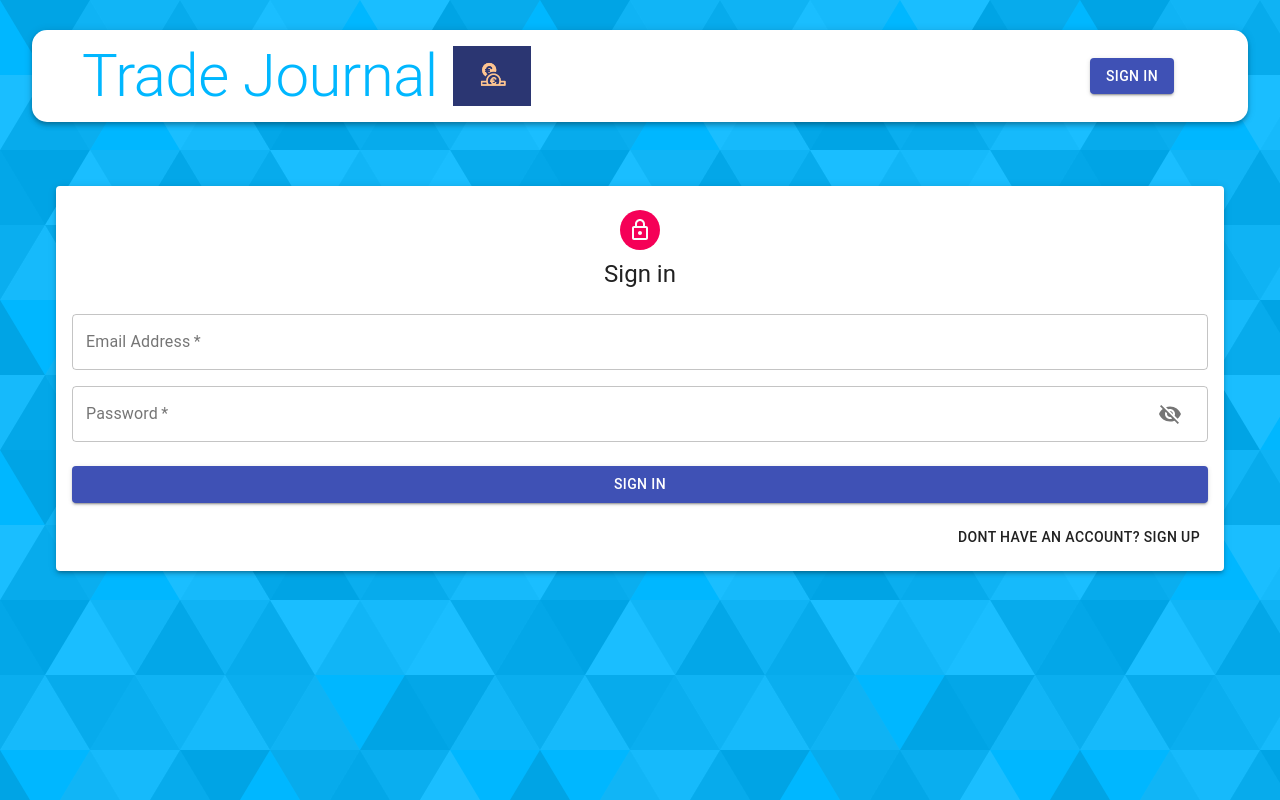
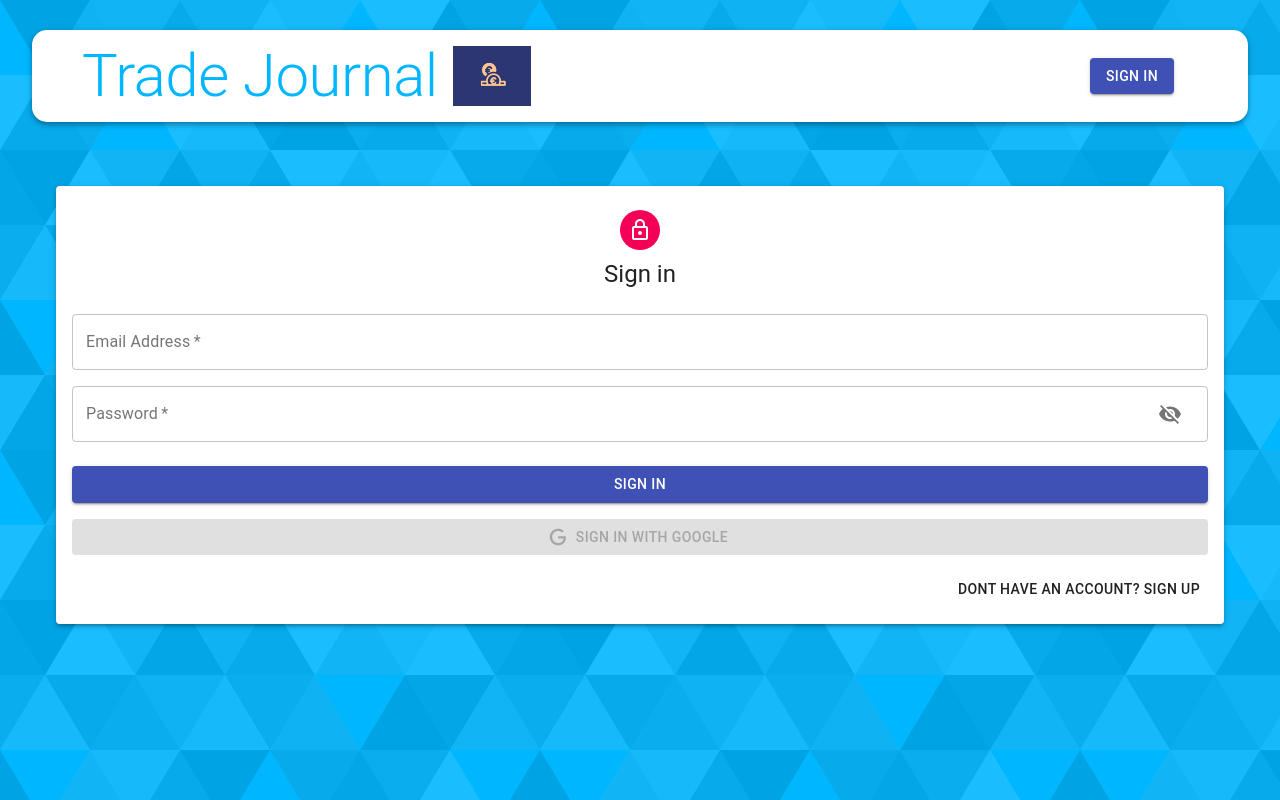
Before and after one commit to PrattyT/Trade-Journal, a React (Create React App) app in the folder client/: page /auth in a window 1280 px wide. Built offline with nearby package versions, Linux system fonts and the light colour scheme.

Commit message:
successfull connection to oAuth

```diff
--- a/client/src/components/Auth/Auth.js
+++ b/client/src/components/Auth/Auth.js
@@ -7,15 +7,21 @@ import {
   Typography,
   Container,
 } from "@material-ui/core";
+import { GoogleLogin } from "react-google-login";
 import LockOutlinedIcon from "@material-ui/icons/LockOutlined";
+import Icon from "./icon";
 
 import useStyles from "./styles";
 import Input from "./Input";
 
 const Auth = () => {
-  const [showPassword, setShowPassword] = useState(false);
   const classes = useStyles();
 
+  // State
+  const [showPassword, setShowPassword] = useState(false);
+  const [isSignup, setIsSignup] = useState(false);
+
+  // Handlers
   const handleSubmit = () => {};
 
   const handleChange = () => {};
@@ -28,7 +34,15 @@ const Auth = () => {
   const handleShowPassword = () =>
     setShowPassword((prevShowPassword) => !prevShowPassword);
 
-  const [isSignup, setIsSignup] = useState(false);
+  // Google helpers
+  const googleSuccess = async (res) => {
+    console.log(res);
+  };
+
+  const googleFailure = () => {
+    console.log("Google Sign in Failed");
+  };
+
   return (
     <Container component="main" maxwidth="xs">
       <Paper className={classes.paper} elevation={3}>
@@ -88,7 +102,26 @@ const Auth = () => {
           >
             {isSignup ? "Sign up" : "Sign in"}
           </Button>
-          <Grid container justify="flex-end">
+          <GoogleLogin
+            clientId="887268619731-u0calkg3apo9dmnb16a8umgh5e92as22.apps.googleusercontent.com"
+            render={(renderProps) => (
+              <Button
+                className={classes.googleButton}
+                color="primary"
+                fullWidth
+                onClick={renderProps.onClick}
+                disabled={renderProps.disabled}
+                startIcon={<Icon />}
+                variant="contained"
+              >
+                Sign In With Google
+              </Button>
+            )}
+            onSuccess={googleSuccess}
+            onFailure={googleFailure}
+            cookiePolicy="single_host_origin"
+          />
+          <Grid container justifyContent="flex-end">
             <Grid item>
               <Button onClick={switchMode}>
                 {isSignup
--- a/client/src/components/Auth/Input.js
+++ b/client/src/components/Auth/Input.js
@@ -23,7 +23,8 @@ const Input = ({
         autoFocus={autoFocus}
         type={type}
         InputProps={
-          name === "password" && {
+          name === "password"
+            ? {
                 endAdornment: (
                   <InputAdornment position="end">
                     <IconButton onClick={handleShowPassword}>
@@ -32,6 +33,7 @@ const Input = ({
                   </InputAdornment>
                 ),
               }
+            : null
         }
       />
     </Grid>
--- /dev/null
+++ b/client/src/components/Auth/icon.js
@@ -0,0 +1,12 @@
+import React from "react";
+
+const icon = () => (
+  <svg style={{ width: "20px", height: "20px" }} viewBox="0 0 24 24">
+    <path
+      fill="currentColor"
+      d="M21.35,11.1H12.18V13.83H18.69C18.36,17.64 15.19,19.27 12.19,19.27C8.36,19.27 5,16.25 5,12C5,7.9 8.2,4.73 12.2,4.73C15.29,4.73 17.1,6.7 17.1,6.7L19,4.72C19,4.72 16.56,2 12.1,2C6.42,2 2.03,6.8 2.03,12C2.03,17.05 6.16,22 12.25,22C17.6,22 21.5,18.33 21.5,12.91C21.5,11.76 21.35,11.1 21.35,11.1V11.1Z"
+    />
+  </svg>
+);
+
+export default icon;
--- a/client/src/components/Home/Home.js
+++ b/client/src/components/Home/Home.js
@@ -21,7 +21,7 @@ const Home = () => {
         <Grid
           className={classes.mainContainer}
           container
-          justify="space-between"
+          justifyContent="space-between"
           alignItems="stretch"
           spacing={3}
         >
```
Lines whose indentation alone changed are shown as unchanged.
